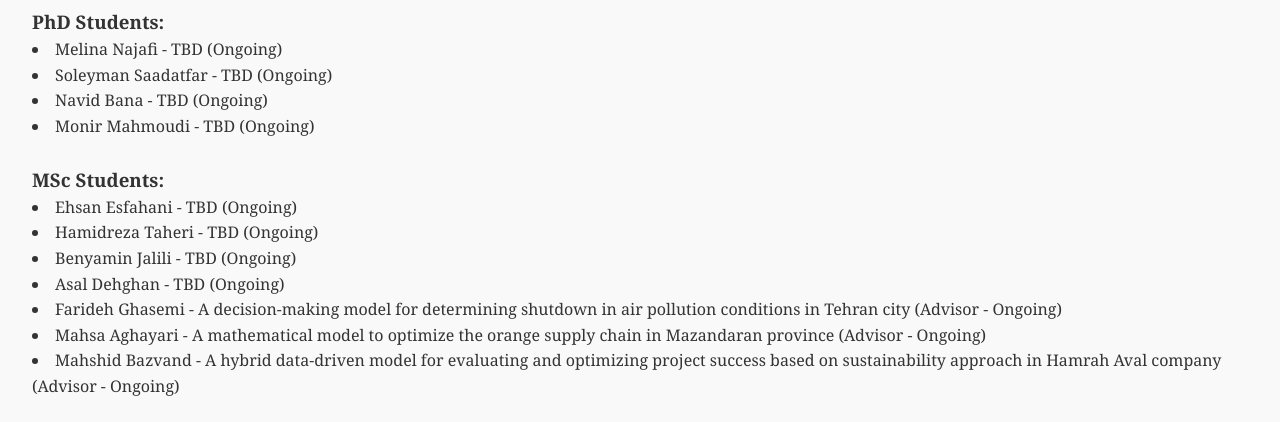
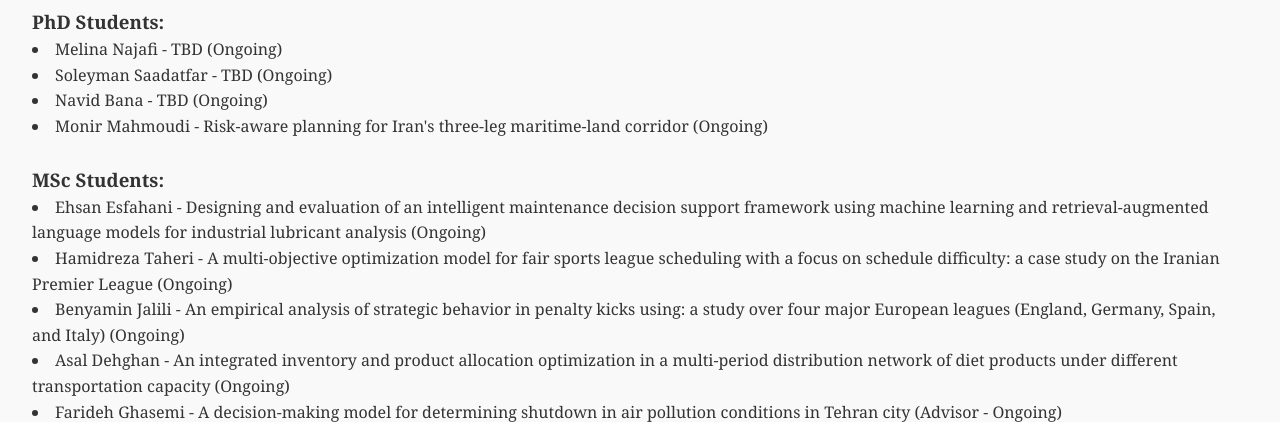
Before and after one commit to jalaldelaram/web, a plain HTML site: page supervision.html in a window 1280 px wide. Shown: the part 312-734 px from the top of the page. Drawn offline with Linux system fonts and the light colour scheme.

Commit message:
Update supervision.html

```diff
--- a/supervision.html
+++ b/supervision.html
@@ -34,13 +34,13 @@
             <li><a>Melina Najafi - TBD (Ongoing)</a></li>
 			<li><a>Soleyman Saadatfar - TBD (Ongoing)</a></li>
 		    <li><a>Navid Bana - TBD (Ongoing)</a></li>
-			<li><a>Monir Mahmoudi - TBD (Ongoing)</a></li>
+			<li><a>Monir Mahmoudi - Risk-aware planning for Iran's three-leg maritime-land corridor (Ongoing)</a></li>
 		<br>
         <h3>MSc Students:</h3>
-            <li><a>Ehsan Esfahani - TBD (Ongoing)</a></li>
-			<li><a>Hamidreza Taheri - TBD (Ongoing)</a></li>
-			<li><a>Benyamin Jalili - TBD (Ongoing)</a></li>
-			<li><a>Asal Dehghan - TBD (Ongoing)</a></li>
+            <li><a>Ehsan Esfahani - Designing and evaluation of an intelligent maintenance decision support framework using machine learning and retrieval-augmented language models for industrial lubricant analysis (Ongoing)</a></li>
+			<li><a>Hamidreza Taheri - A multi-objective optimization model for fair sports league scheduling with a focus on schedule difficulty: a case study on the Iranian Premier League (Ongoing)</a></li>
+			<li><a>Benyamin Jalili - An empirical analysis of strategic behavior in penalty kicks using: a study over four major European leagues (England, Germany, Spain, and Italy) (Ongoing)</a></li>
+			<li><a>Asal Dehghan - An integrated inventory and product allocation optimization in a multi-period distribution network of diet products under different transportation capacity (Ongoing)</a></li>
 			<li><a>Farideh Ghasemi - A decision-making model for determining shutdown in air pollution conditions in Tehran city (Advisor - Ongoing)</a></li>
 			<li><a>Mahsa Aghayari - A mathematical model to optimize the orange supply chain in Mazandaran province (Advisor - Ongoing)</a></li>
 			<li><a>Mahshid Bazvand - A hybrid data-driven model for evaluating and optimizing project success based on sustainability approach in Hamrah Aval company (Advisor - Ongoing)</a></li>
```
